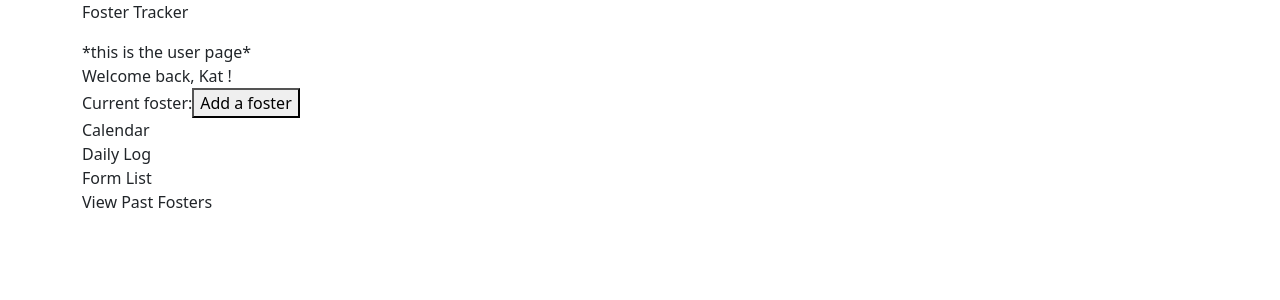
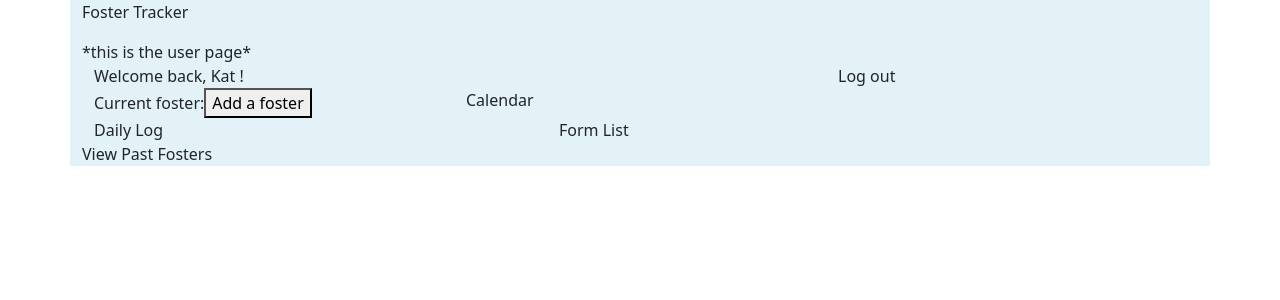
Before and after one commit to katto030/Whiskrr, a React (Create React App) app: page / in a window 1280 px wide. Shown: the top 300 px of the page. Built offline with nearby package versions, Linux system fonts and the light colour scheme; no server answers.

Commit message:
install bootstrap & boiler plate sub components

```diff
--- a/package.json
+++ b/package.json
@@ -18,6 +18,7 @@
     "mongoose": "^6.6.2",
     "morgan": "^1.10.0",
     "react": "^18.2.0",
+    "react-bootstrap": "^2.5.0",
     "react-dom": "^18.2.0",
     "react-scripts": "4.0.3",
     "ts-node": "^10.9.1",
--- a/public/index.html
+++ b/public/index.html
@@ -3,13 +3,13 @@
   <head>
     <meta charset="utf-8" />
     <link rel="icon" href="%PUBLIC_URL%/favicon.ico" />
-    <!-- <link rel="stylesheet" type="text/css" href="styles.css"> -->
-    <link href="https://cdn.jsdelivr.net/npm/bootstrap@5.2.1/dist/css/bootstrap.min.css" rel="stylesheet" integrity="sha384-iYQeCzEYFbKjA/T2uDLTpkwGzCiq6soy8tYaI1GyVh/UjpbCx/TYkiZhlZB6+fzT" crossorigin="anonymous">
+    <link rel="stylesheet" type="text/css" href="styles.css">
+    <!-- <link href="https://cdn.jsdelivr.net/npm/bootstrap@5.2.1/dist/css/bootstrap.min.css" rel="stylesheet" integrity="sha384-iYQeCzEYFbKjA/T2uDLTpkwGzCiq6soy8tYaI1GyVh/UjpbCx/TYkiZhlZB6+fzT" crossorigin="anonymous"> -->
     <meta name="viewport" content="width=device-width, initial-scale=1" />
-    <title>React App</title>
+    <title>Foster Tracker</title>
   </head>
   <body>
-    <div id="root"></div>
-    <script src="https://cdn.jsdelivr.net/npm/bootstrap@5.2.1/dist/js/bootstrap.bundle.min.js" integrity="sha384-u1OknCvxWvY5kfmNBILK2hRnQC3Pr17a+RTT6rIHI7NnikvbZlHgTPOOmMi466C8" crossorigin="anonymous"></script>
+    <div id="root" className="container"></div>
+    <!-- <script src="https://cdn.jsdelivr.net/npm/bootstrap@5.2.1/dist/js/bootstrap.bundle.min.js" integrity="sha384-u1OknCvxWvY5kfmNBILK2hRnQC3Pr17a+RTT6rIHI7NnikvbZlHgTPOOmMi466C8" crossorigin="anonymous"></script> -->
   </body>
 </html>
--- a/public/styles.css
+++ b/public/styles.css
@@ -1,4 +1,4 @@
-/* body {
+body {
   margin: 0;
   font-family: -apple-system, BlinkMacSystemFont, 'Segoe UI', 'Roboto', 'Oxygen',
     'Ubuntu', 'Cantarell', 'Fira Sans', 'Droid Sans', 'Helvetica Neue',
@@ -12,6 +12,6 @@ code {
     monospace;
 }
 
-.App {
-  text-align: center;
-} */
+#app {
+  background-color: rgb(226, 242, 247);
+}
--- a/src/App.tsx
+++ b/src/App.tsx
@@ -1,15 +1,18 @@
 import React, { useState } from 'react';
 import User from './components/user/User';
+import Container from 'react-bootstrap/Container';
+import Row from 'react-bootstrap/Row';
+import Col from 'react-bootstrap/Col';
 
 const App : React.FC = () => {
   const [user, setUser] = useState("Kat");
   console.log('app rendered');
 
   return (
-    <div className="App container">
+    <Container id="app">
       <p>Foster Tracker</p>
       <User user={user}/>
-    </div>
+    </Container>
   );
 }
 
--- a/src/components/user/User.tsx
+++ b/src/components/user/User.tsx
@@ -2,6 +2,7 @@ import React, {useState, createContext, useEffect } from "react";
 // import { createContext } from "vm";
 import Dashboard from "./dashboard/Dashboard";
 import axios, { AxiosResponse } from 'axios';
+
 
 interface Props {
   user: string;
--- a/src/components/user/dashboard/Dashboard.tsx
+++ b/src/components/user/dashboard/Dashboard.tsx
@@ -3,21 +3,30 @@ import Calendar from "./dashboard-sub/Calendar";
 import CurrentFoster from "./dashboard-sub/CurrentFoster";
 import DailyLog from "./dashboard-sub/DailyLog";
 import FormList from "./dashboard-sub/FormList";
+import Container from 'react-bootstrap/Container';
+import Row from 'react-bootstrap/Row';
+import Col from 'react-bootstrap/Col';
 
 interface Props {
   user: string;
 }
 const Dashboard: React.FC<Props> = ({ user }) => {
   return (
-    <div>
-      Welcome back, {user} !
-      <CurrentFoster />
-      <Calendar />
-      <DailyLog />
-      <FormList />
-      View Past Fosters
-    </div>
-
+    <Container>
+      <Row>
+        <Col id="db-header" sm={8}>Welcome back, {user} !</Col>
+        <Col sm={2}>Log out</Col>
+      </Row>
+      <Row>
+        <Col sm={4}><CurrentFoster /></Col>
+        <Col sm={6}><Calendar /></Col>
+      </Row>
+      <Row>
+        <Col sm={5}><DailyLog /></Col>
+        <Col sm={5}><FormList /></Col>
+      </Row>
+      <Row>View Past Fosters</Row>
+    </Container>
   )
 }
 
--- a/src/index.tsx
+++ b/src/index.tsx
@@ -2,6 +2,7 @@ import React from 'react';
 import ReactDOM from 'react-dom/client';
 import App from './App';
 import reportWebVitals from './reportWebVitals';
+import 'bootstrap/dist/css/bootstrap.min.css';
 
 const root = ReactDOM.createRoot(
   document.getElementById('root') as HTMLElement
```
Also changed, not shown: 1 other file (tests, documents, lock files or other folders).
